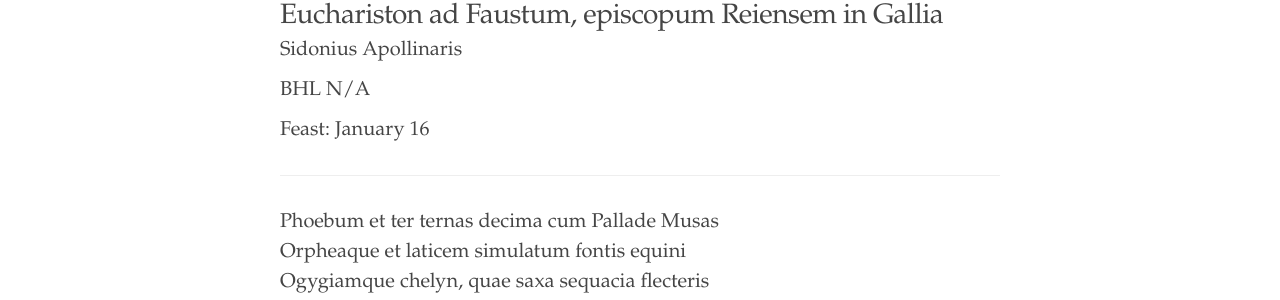
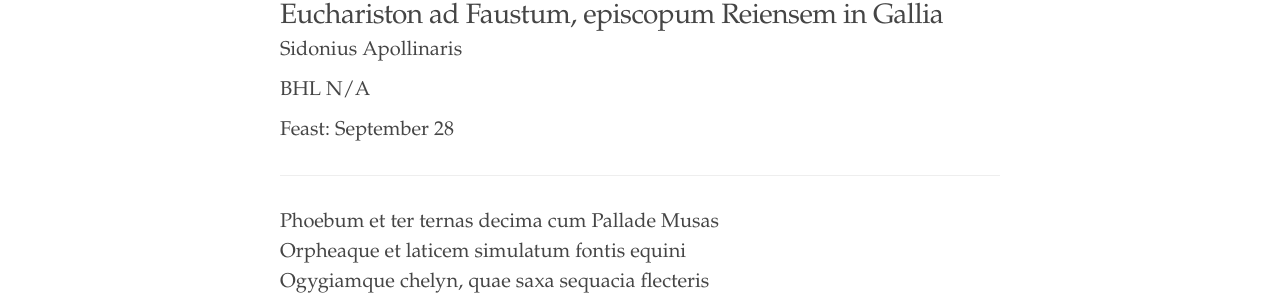
Before and after one commit to cjkoepke1/latin-hagiography, a Jekyll site: the page built from _texts/euchariston-ad-faustum.md, in a window 1280 px wide and 900 px high. Shown: the part 169-469 px from the top of the window. Built offline with Jekyll 4.4.1, drawn with Linux system fonts in a browser that asks for light colours.

Commit message:
Changed feast day

```diff
--- a/_texts/euchariston-ad-faustum.md
+++ b/_texts/euchariston-ad-faustum.md
@@ -2,7 +2,7 @@
 layout: poem
 title: Euchariston ad Faustum, episcopum Reiensem in Gallia
 bhl: N/A
-feast: January 16
+feast: September 28
 author: Sidonius Apollinaris
 editor: W.B. Anderson; Carson Koepke
 source: Acta Sanctorum; Perseus
```
